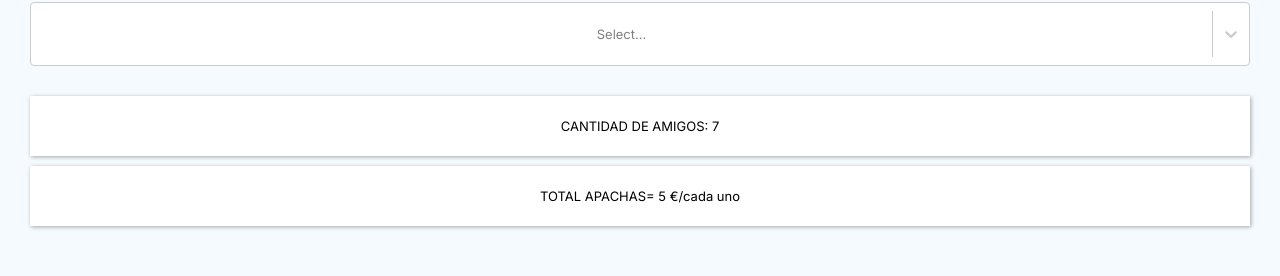
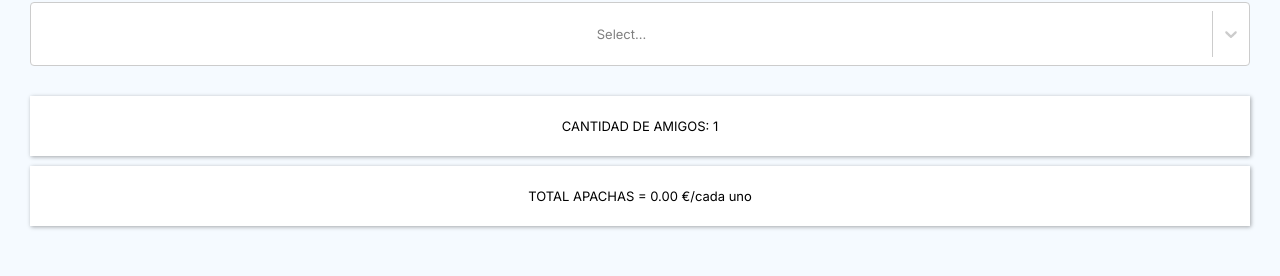
Before and after one commit to candymd/appaches, a React (Create React App) app in the folder frontend/: page /form in a window 1280 px wide. Shown: the part 577-853 px from the top of the page. Built offline with nearby package versions, Linux system fonts and the light colour scheme; no server answers.

Commit message:
cambio en formulario

```diff
--- a/frontend/src/components/Form/Form.js
+++ b/frontend/src/components/Form/Form.js
@@ -45,7 +45,7 @@ const Form = ({onSubmit, friends}) => {
             name: "",
             date: "",
             amount: '',
-            category: '',
+            category: 'moda',
             numberFriends: '',
             paidByMe: false
         }
@@ -68,6 +68,8 @@ const Form = ({onSubmit, friends}) => {
         navigate("/home")
 
     }
+
+    const amountPerParticipant = (input.event.amount / (input.friends.length + 1)).toFixed(2)
 
     return (
         <>
@@ -124,8 +126,8 @@ const Form = ({onSubmit, friends}) => {
 
 
                     <div>
-                        <p className="input">CANTIDAD DE AMIGOS: 7{input.numberFriends}</p>
-                        <p className="input">TOTAL APACHAS= 5 €/cada uno</p>
+                        <p className="input">CANTIDAD DE AMIGOS: {input.friends.length}</p>
+                        <p className="input">TOTAL APACHAS = {amountPerParticipant} €/cada uno</p>
                     </div>
                     <div>
                         <label htmlFor="paidByMe"/>
```
